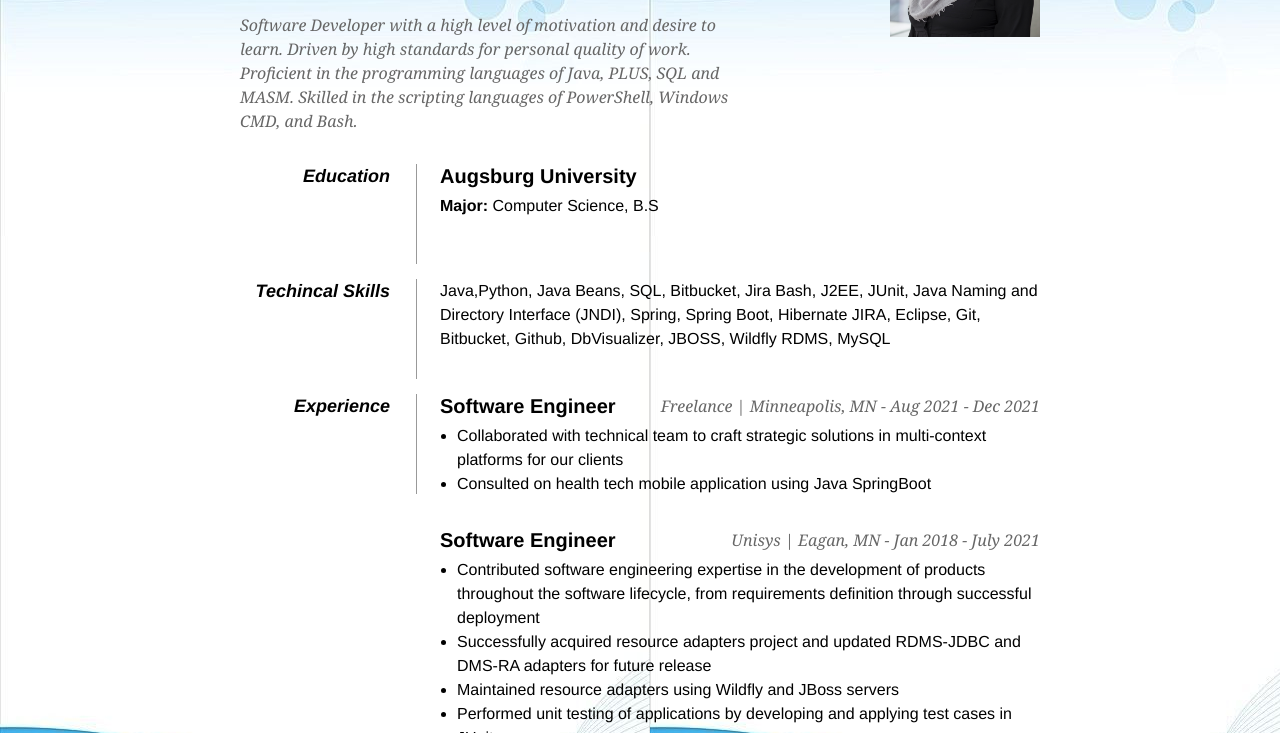
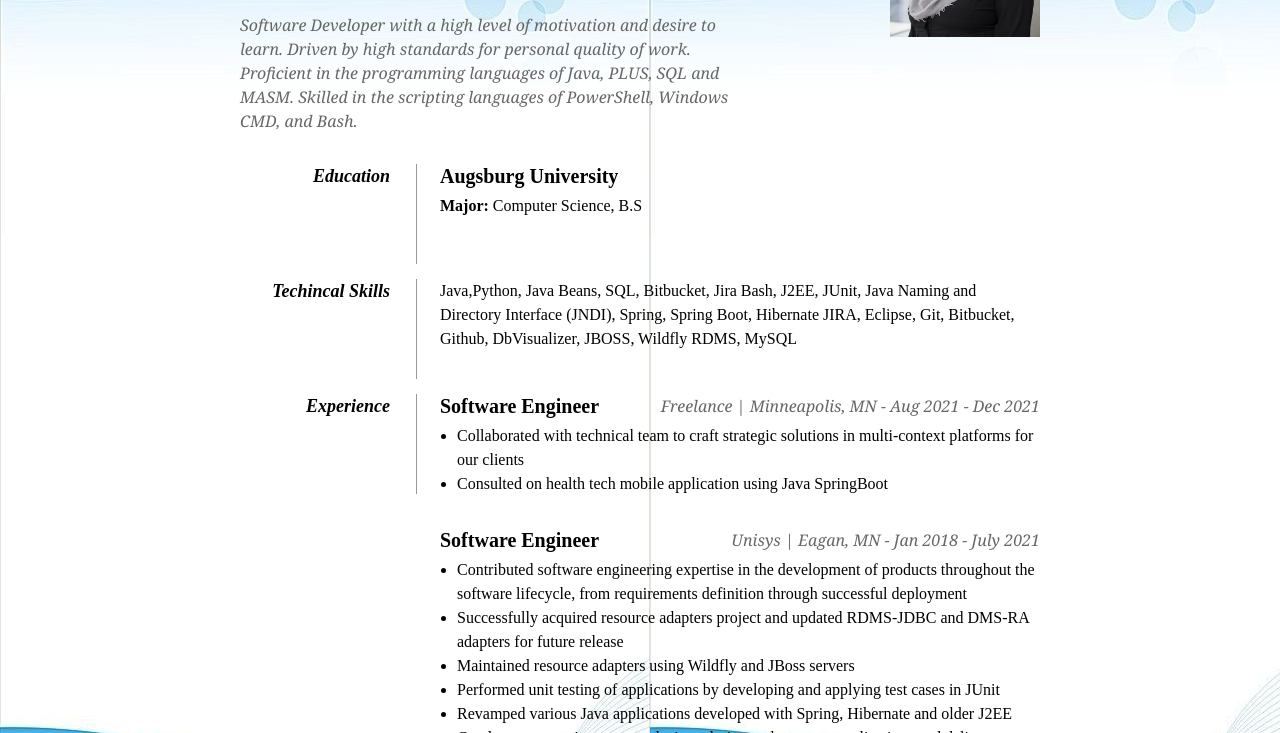
Before and after one commit to ilhan-dahir/ilhan-dahir.github.io, a plain HTML site: page index.html in a window 1280 px wide. Shown: the part 148-881 px from the top of the page. Drawn offline with Linux system fonts and the light colour scheme.

Commit message:
text change

```diff
--- a/stylesheet.css
+++ b/stylesheet.css
@@ -2,7 +2,7 @@
 
 /* <style type="text/css"> */
         * { margin: 0; padding: 0; }
-        body { font: 16px Helvetica, Sans-Serif; line-height: 24px; background: url(background3.jpeg); }
+        body { line-height: 24px; background: url(background3.jpeg); }
         .clear { clear: both; }
         #page-wrap { width: 800px; margin: 40px auto 60px; }
         #pic { float: right; margin: -30px 0 0 0; }
```
